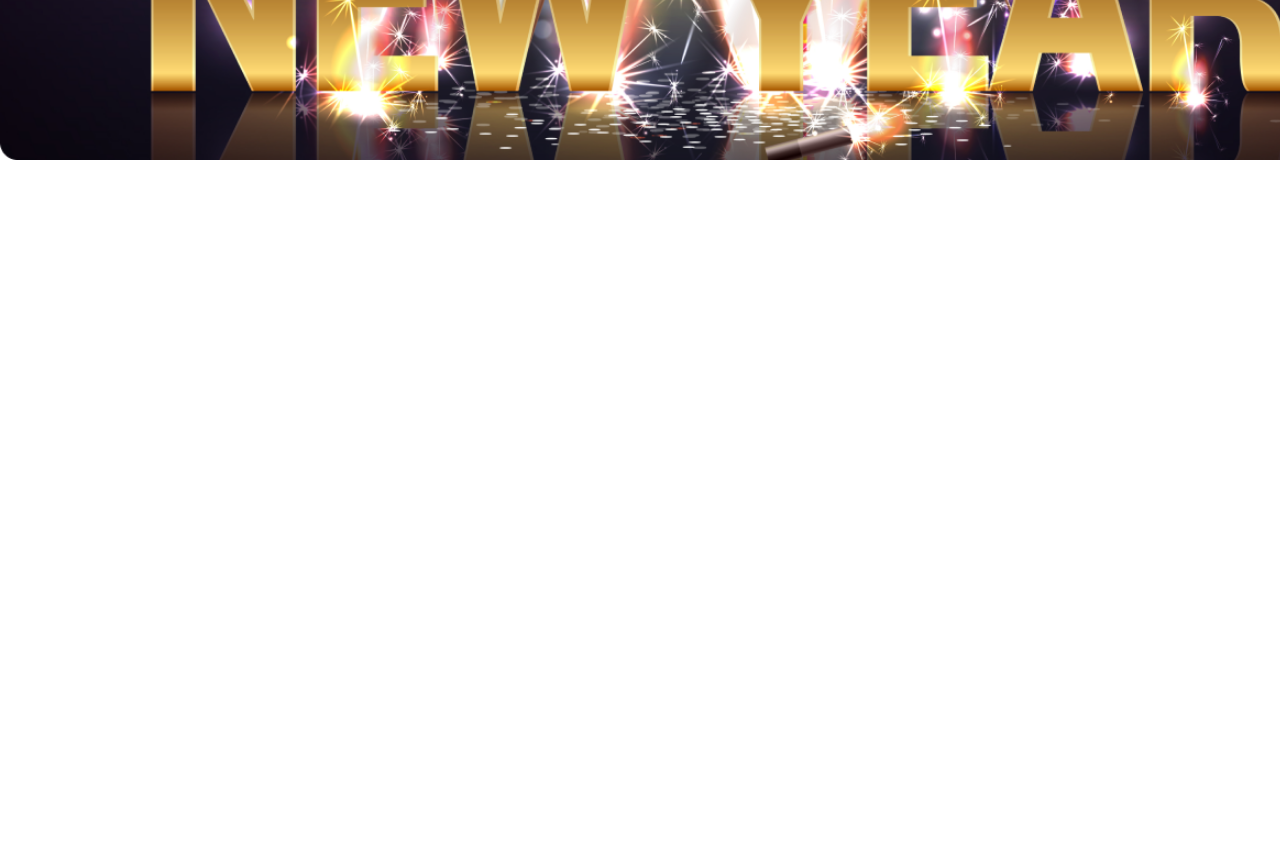
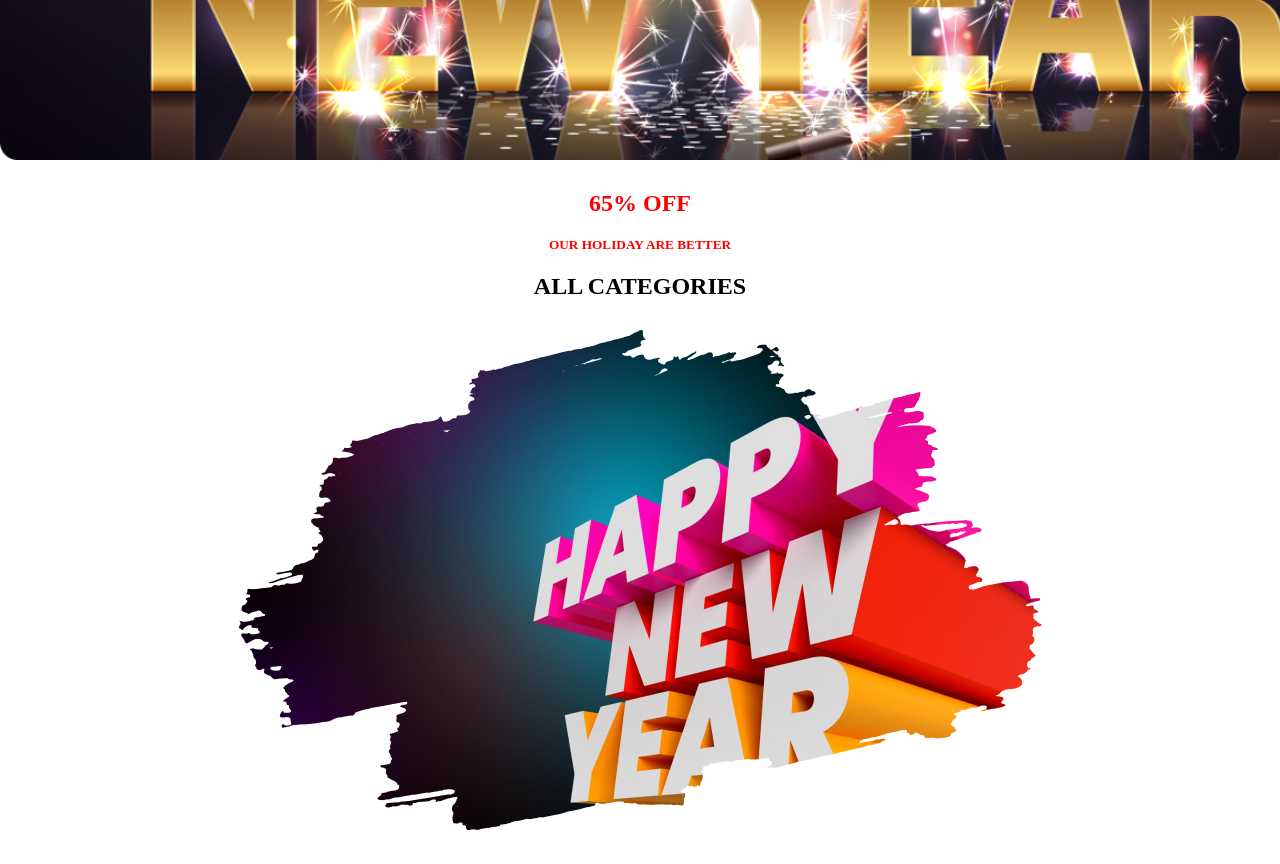
Before and after one commit to sheauly/new-year-offer-resource, a plain HTML site: page index.html in a window 1280 px wide. Shown: the part 500-1364 px from the top of the page. Before the commit the page ends 800 px from the top, so only its background shows below. Drawn offline with Linux system fonts and the light colour scheme.

Commit message:
added the holy part

```diff
--- a/index.html
+++ b/index.html
@@ -19,7 +19,7 @@
    </section>
     <main>
         <!-- offer part -->
-        <!-- <section>
+        <section>
             <div class="offer">
                 <div class="holyday">
                 <h1 class="happy">65% OFF</h1>
@@ -29,7 +29,7 @@
                 </div>
 
             </div>
-        </section> -->
+        </section>
         <!-- midnight part -->
          <!-- <section class="content">
             <div class="midnight">
--- a/styles/style.css
+++ b/styles/style.css
@@ -32,7 +32,7 @@
 
 }
 /* offer part */
-/* .holyday{
+.holyday{
   text-align: center;
   margin-top: 30px;
 
@@ -81,7 +81,7 @@ background-color: rgb(228, 193, 102);
   justify-content: center;
   align-items: center;
   font-size: 30px;
-} */
+}
 /* new park part */
 /* .hotel{
   background-image: linear-gradient(180deg, rgb(242, 171, 171), rgb(241, 241, 165));
```
